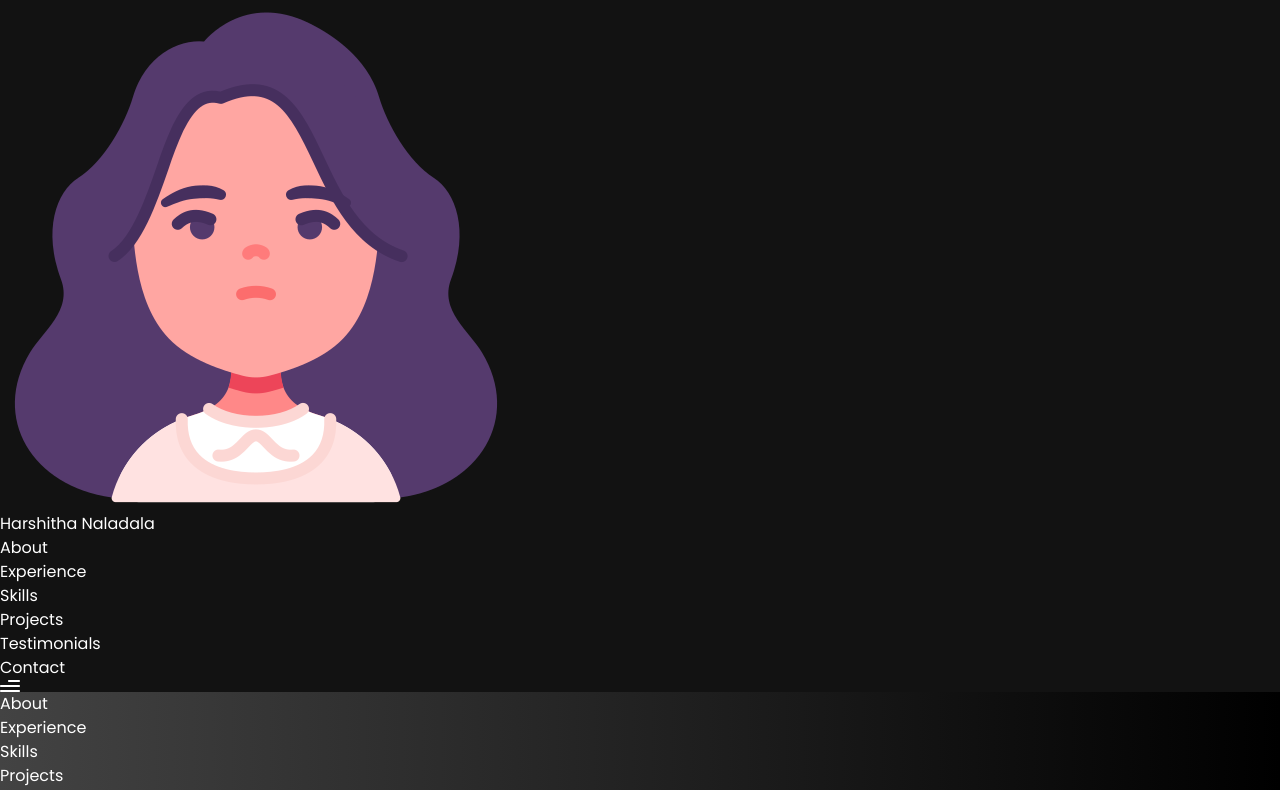
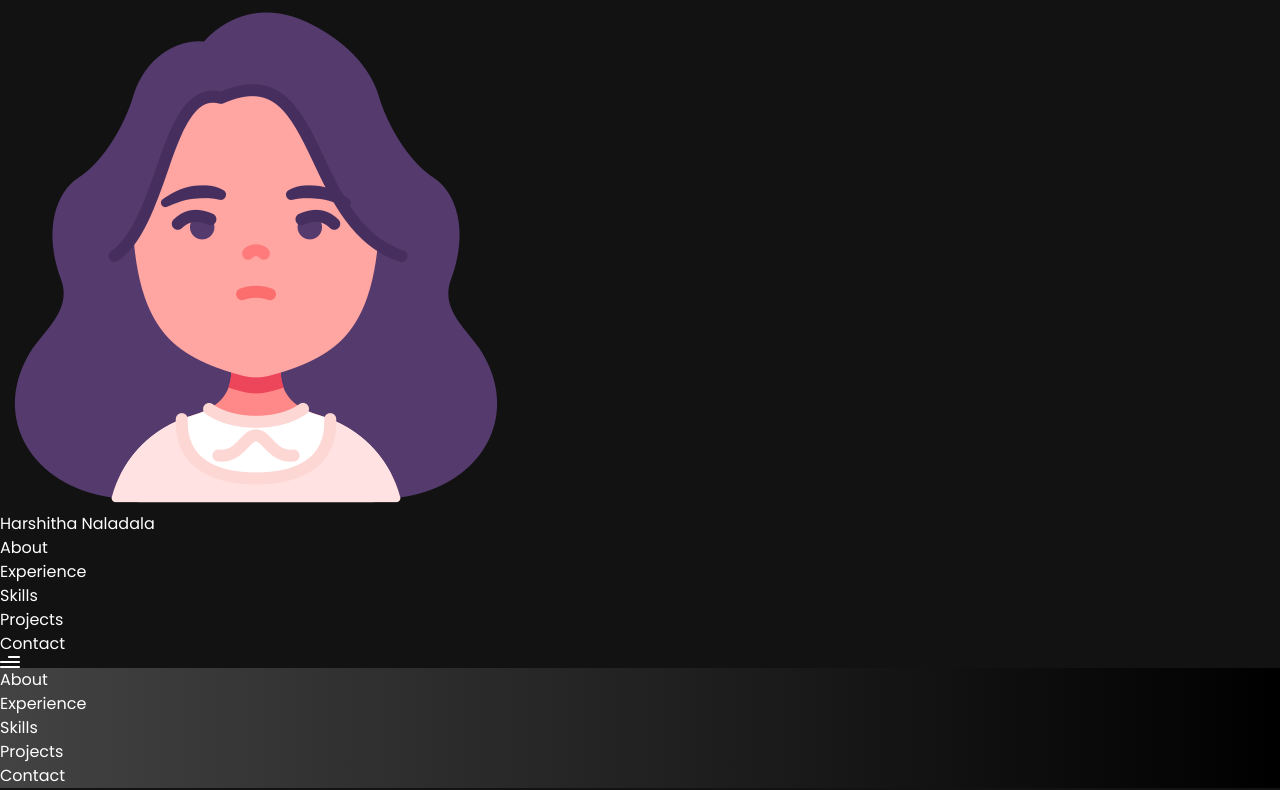
Before and after one commit to HarshithaNaladala/Portfolio, a React (Vite) app: page / in a window 1280 px wide. Shown: the top 790 px of the page. Built offline with nearby package versions, Linux system fonts and the light colour scheme.

Commit message:
removed testimonials

```diff
--- a/src/constants/index.js
+++ b/src/constants/index.js
@@ -37,10 +37,10 @@ import {
       id: "projects",
       title: "Projects",
     },
-    {
-      id: "testimonnials",
-      title: "Testimonials",
-    },
+    // {
+    //   id: "testimonnials",
+    //   title: "Testimonials",
+    // },
     {
       id: "contact",
       title: "Contact",
```
